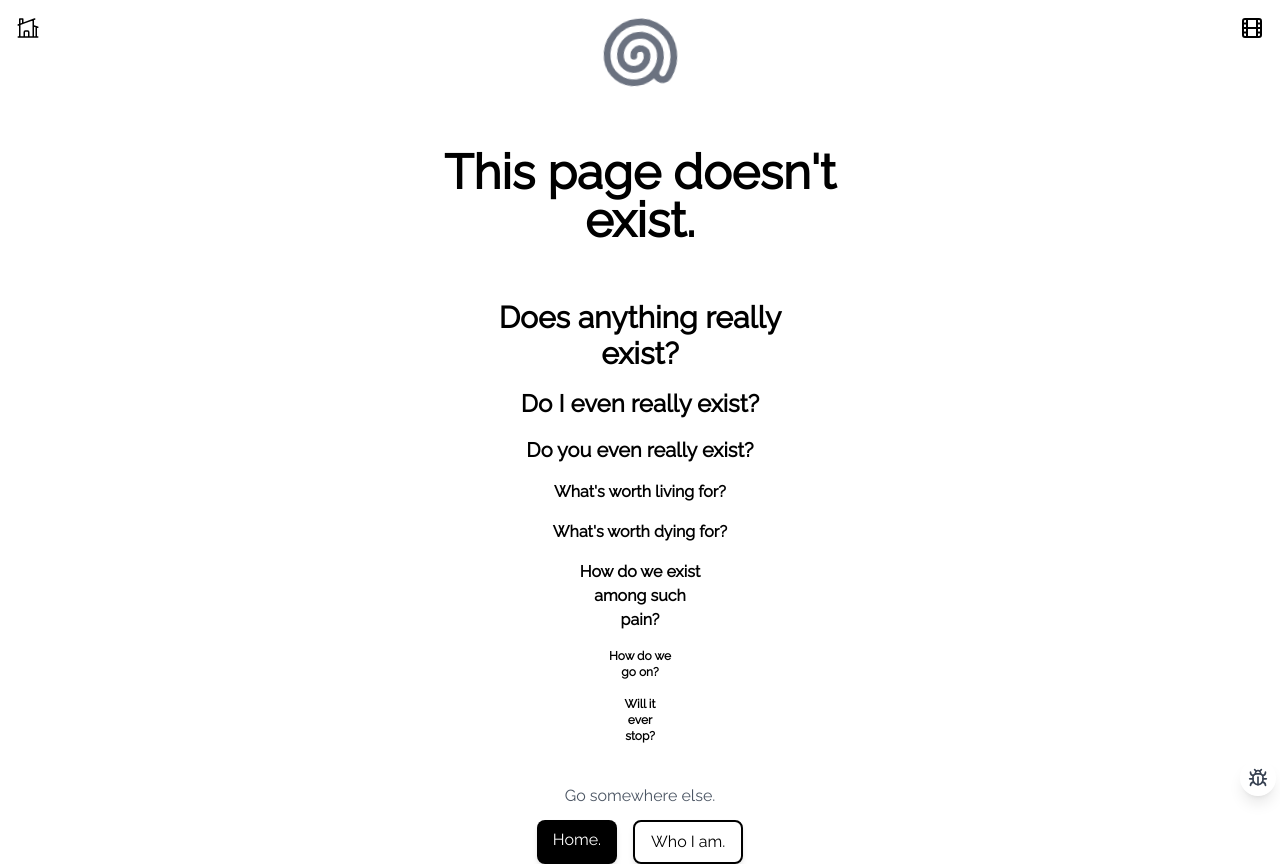
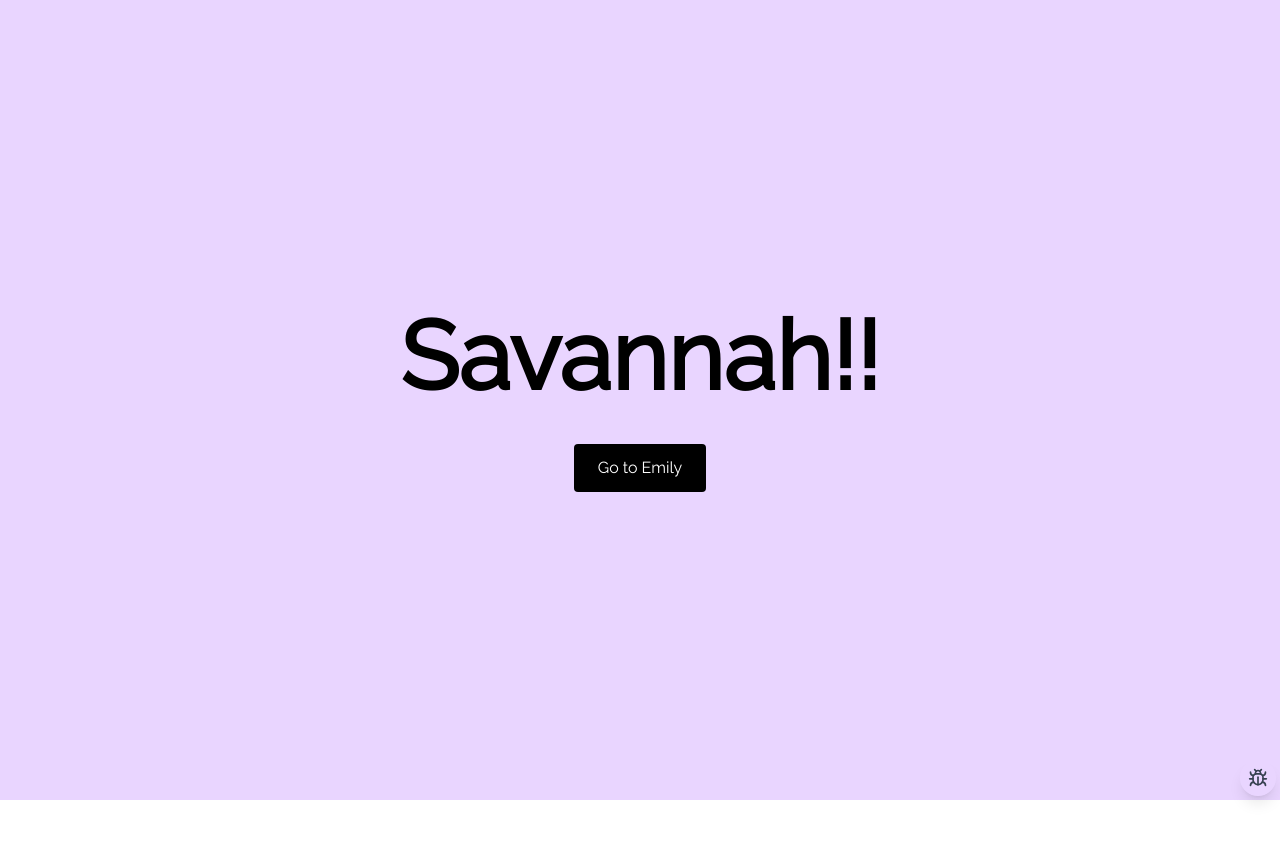
Before and after one commit to jfogiato/josephafogiatodotcom, a Next.js app: page /savannah in a window 1280 px wide. Before the commit this address had no page. After the commit the page ends 800 px from the top, so only its background shows below. Built offline with nearby package versions, Linux system fonts and the light colour scheme.

Commit message:
Add emily and savannah pages

```diff
--- /dev/null
+++ b/src/app/emily/page.tsx
@@ -0,0 +1,17 @@
+'use client';
+
+import Link from 'next/link';
+
+export default function EmilyPage() {
+  return (
+    <div className="flex flex-col items-center justify-center min-h-screen bg-pink-200 text-black">
+      <h1 className="text-8xl font-bold mb-10">Emily!!</h1>
+      <Link
+        href="/savannah"
+        className="px-6 py-3 bg-black text-white rounded hover:bg-gray-800 transition"
+      >
+        Go to Savannah
+      </Link>
+    </div>
+  );
+}
--- /dev/null
+++ b/src/app/savannah/page.tsx
@@ -0,0 +1,17 @@
+'use client';
+
+import Link from 'next/link';
+
+export default function SavannahPage() {
+  return (
+    <div className="flex flex-col items-center justify-center min-h-screen bg-purple-200 text-black">
+      <h1 className="text-8xl font-bold mb-10">Savannah!!</h1>
+      <Link
+        href="/emily"
+        className="px-6 py-3 bg-black text-white rounded hover:bg-gray-800 transition"
+      >
+        Go to Emily
+      </Link>
+    </div>
+  );
+}
```
